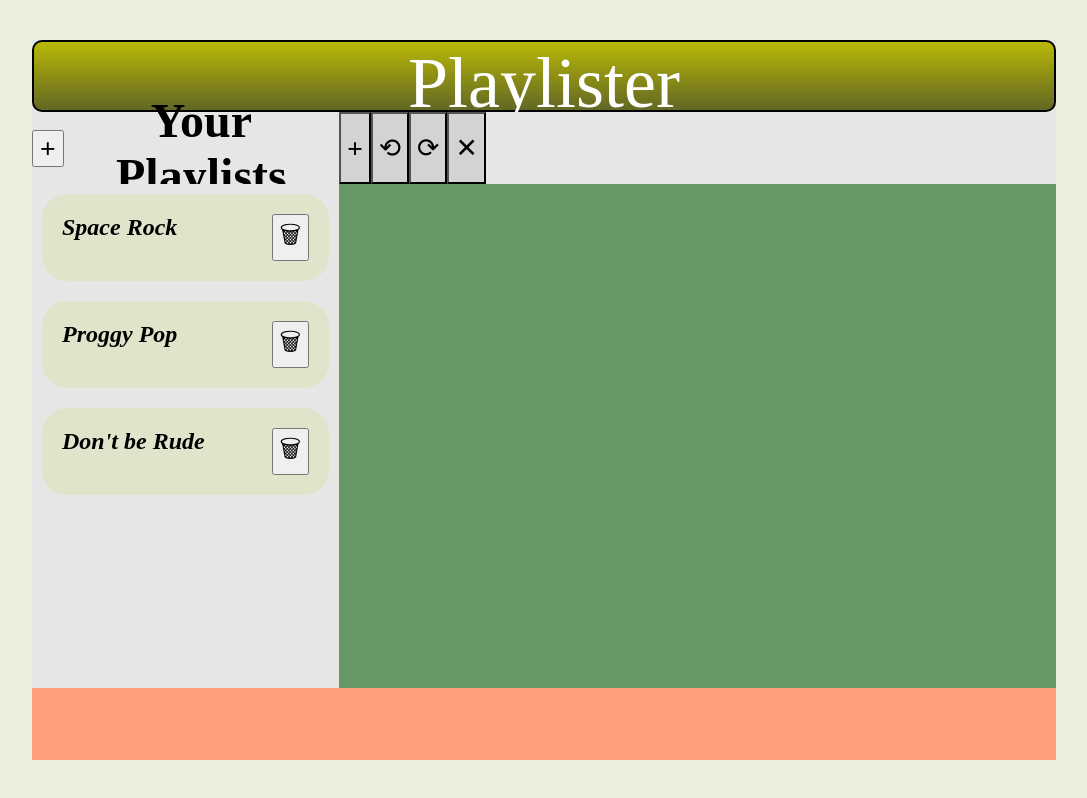
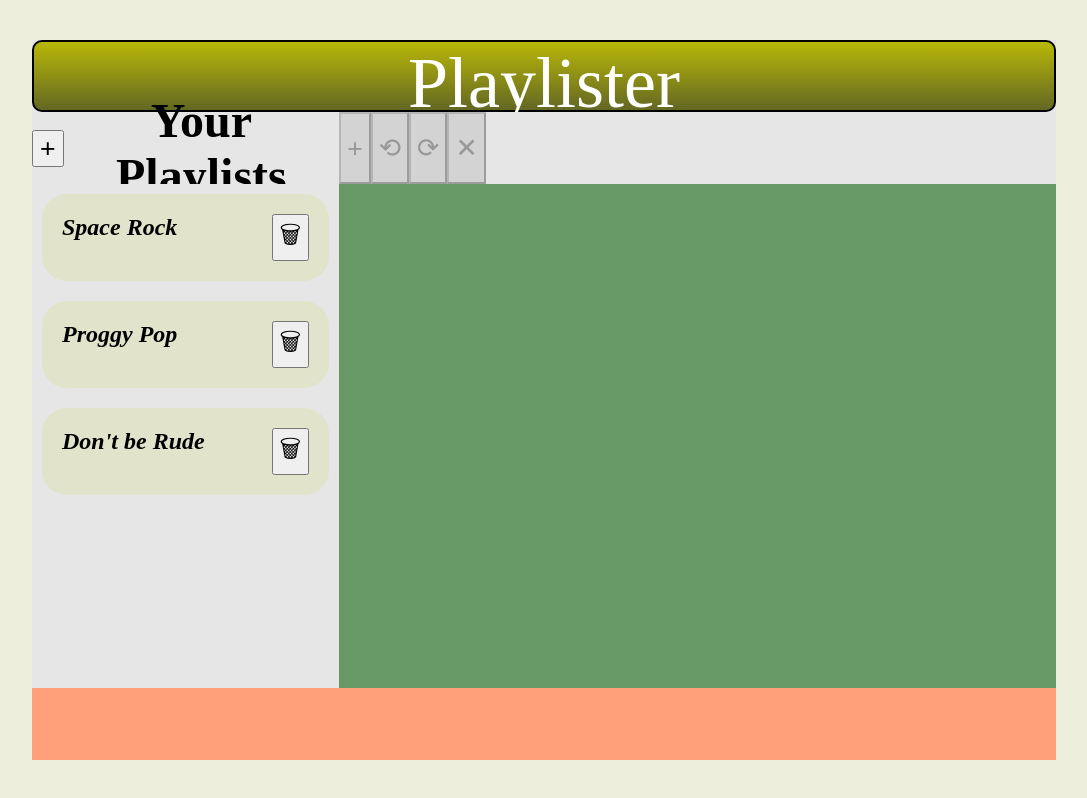
Before and after one commit to srineethj/CSE-316-Homework-2-2, a React (Create React App) app: page / in a window 1280 px wide. Shown: the whole page, without its empty margins (96-1183 px from the left). Built offline with nearby package versions, Linux system fonts and the light colour scheme.

Commit message:
Disabled numbers

```diff
--- a/src/App.js
+++ b/src/App.js
@@ -191,6 +191,7 @@ class App extends React.Component {
             // AN AFTER EFFECT IS THAT WE NEED TO MAKE SURE
             // THE TRANSACTION STACK IS CLEARED
             this.tps.clearAllTransactions();
+            this.forceUpdate();
         });
     }
     // THIS FUNCTION BEGINS THE PROCESS OF CLOSING THE CURRENT LIST
@@ -204,6 +205,7 @@ class App extends React.Component {
             // AN AFTER EFFECT IS THAT WE NEED TO MAKE SURE
             // THE TRANSACTION STACK IS CLEARED
             this.tps.clearAllTransactions();
+            this.forceUpdate();
         });
     }
     setStateWithUpdatedList(list) {
@@ -420,7 +422,7 @@ class App extends React.Component {
     }
 
     componentWillUnmount() {
-        document.addEventListener('keydown', this.handleUndoRedo);
+        document.removeEventListener('keydown', this.handleUndoRedo);
     }
 
     render() {
@@ -428,11 +430,16 @@ class App extends React.Component {
         let canUndo = this.tps.hasTransactionToUndo();
         let canRedo = this.tps.hasTransactionToRedo();
         let canClose = this.state.currentList !== null;
+        let canCreateNewList = this.state.currentList === null;
         return (
             <React.Fragment id='root'>
                 <Banner />
+                {/* <SidebarHeading
+                    createNewListCallback={this.createNewList}
+                /> */}
                 <SidebarHeading
                     createNewListCallback={this.createNewList}
+                    canCreateNewList={canCreateNewList}
                 />
                 <SidebarList
                     currentList={this.state.currentList}
--- a/src/components/EditToolbar.js
+++ b/src/components/EditToolbar.js
@@ -19,6 +19,7 @@ export default class EditToolbar extends React.Component {
                 id='add-song-button'
                 value="+"
                 className={addSongClass}
+                disabled={!canAddSong}
                 onClick={() => {
                     if (canAddSong){
                         addSongCallback();
@@ -31,6 +32,7 @@ export default class EditToolbar extends React.Component {
                 id='undo-button'
                 value="⟲"
                 className={undoClass}
+                disabled={!canUndo}
                 onClick={() => {
                     if (canUndo){
                         undoCallback();
@@ -43,6 +45,7 @@ export default class EditToolbar extends React.Component {
                 id='redo-button'
                 value="⟳"
                 className={redoClass}
+                disabled={!canRedo}
                 onClick={() => {
                     if (canRedo){
                         redoCallback();
@@ -55,6 +58,7 @@ export default class EditToolbar extends React.Component {
                 id='close-button'
                 value="&#x2715;"
                 className={closeClass}
+                disabled={!canClose}
                 onClick={() => {
                     if (canClose){
                         closeCallback();
```
